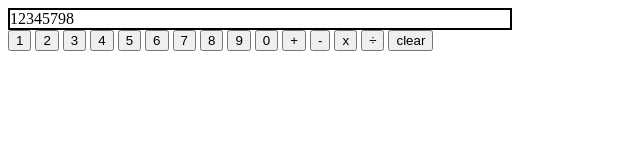
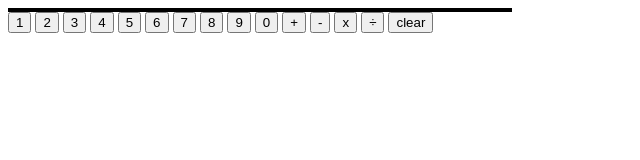
Before and after one commit to bzhang98/calculator, a plain HTML site: page index.html in a window 1280 px wide. Shown: the whole page, without its empty margins (0-640 px from the left). Drawn offline with Linux system fonts and the light colour scheme.

Commit message:
remove default display content

```diff
--- a/index.html
+++ b/index.html
@@ -11,7 +11,7 @@
 </head>
 
 <body>
-    <div id="display">12345798</div>
+    <div id="display"></div>
     <div id="button-container">
         <button class="number" id="1">1</button>
         <button class="number" id="2">2</button>
```
